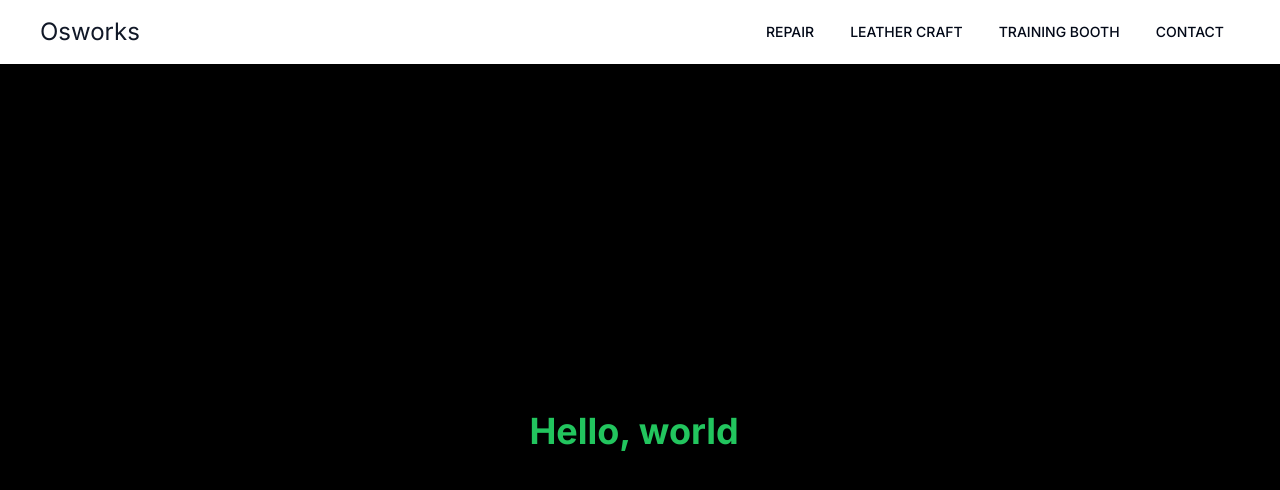
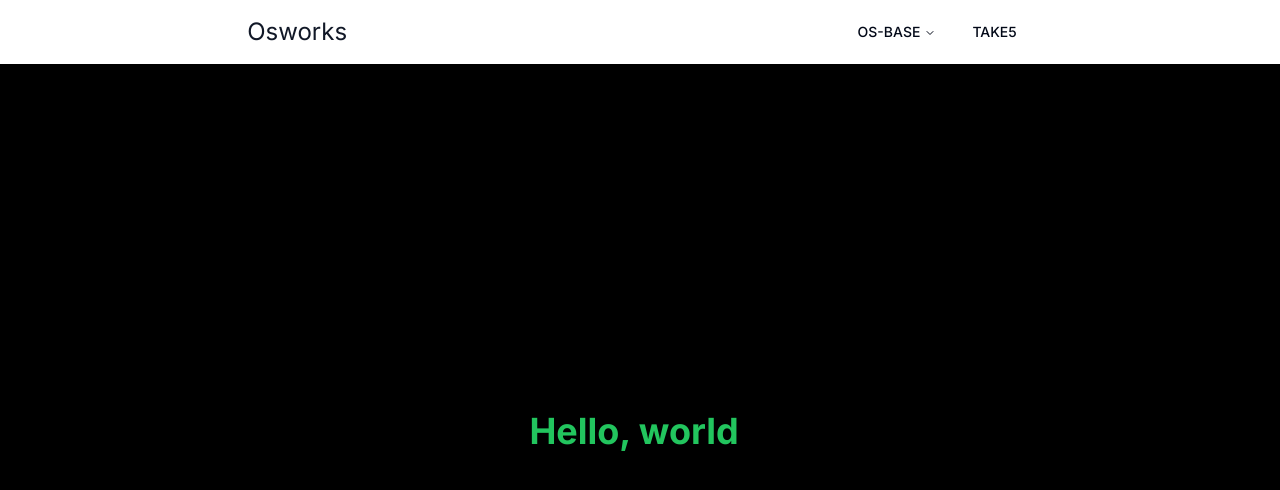
Before and after one commit to kyoto-kanko/osworks-corporate-site, a Next.js app: page / in a window 1280 px wide. Shown: the top 490 px of the page. Built offline with nearby package versions, Linux system fonts and the light colour scheme.

Commit message:
fix: header

```diff
--- a/src/components/Header.tsx
+++ b/src/components/Header.tsx
@@ -16,74 +16,52 @@ import {
 
 const components: { title: string; href: string; description: string }[] = [
   {
-    title: "Alert Dialog",
-    href: "/docs/primitives/alert-dialog",
+    title: "修理・加工",
+    href: "/repair",
     description:
       "A modal dialog that interrupts the user with important content and expects a response.",
   },
   {
-    title: "Hover Card",
+    title: "革製品",
     href: "/docs/primitives/hover-card",
     description:
       "For sighted users to preview content available behind a link.",
   },
   {
-    title: "Progress",
+    title: "トレーニングブース",
     href: "/docs/primitives/progress",
     description:
       "Displays an indicator showing the completion progress of a task, typically displayed as a progress bar.",
-  },
-  {
-    title: "Scroll-area",
-    href: "/docs/primitives/scroll-area",
-    description: "Visually or semantically separates content.",
-  },
-  {
-    title: "Tabs",
-    href: "/docs/primitives/tabs",
-    description:
-      "A set of layered sections of content—known as tab panels—that are displayed one at a time.",
-  },
-  {
-    title: "Tooltip",
-    href: "/docs/primitives/tooltip",
-    description:
-      "A popup that displays information related to an element when the element receives keyboard focus or the mouse hovers over it.",
   },
 ];
 
 const Header = () => {
   return (
-    <div className="py-8 px-10 flex items-center justify-between h-16">
+    <div className="h-16 flex items-center justify-around">
       <div className="text-2xl text-gray-900 dark:text-white">Osworks</div>
       <div>
         <NavigationMenu>
           <NavigationMenuList>
             <NavigationMenuItem>
-              <Link href="/docs" legacyBehavior passHref>
-                <NavigationMenuLink className={navigationMenuTriggerStyle()}>
-                  REPAIR
-                </NavigationMenuLink>
-              </Link>
+              <NavigationMenuTrigger>OS-BASE</NavigationMenuTrigger>
+              <NavigationMenuContent>
+                <ul className="grid w-[400px] gap-3 p-4 md:w-[500px] md:grid-cols-2 lg:w-[600px] ">
+                  {components.map((component) => (
+                    <ListItem
+                      key={component.title}
+                      title={component.title}
+                      href={component.href}
+                    >
+                      {component.description}
+                    </ListItem>
+                  ))}
+                </ul>
+              </NavigationMenuContent>
             </NavigationMenuItem>
             <NavigationMenuItem>
               <Link href="/docs" legacyBehavior passHref>
                 <NavigationMenuLink className={navigationMenuTriggerStyle()}>
-                  LEATHER CRAFT
-                </NavigationMenuLink>
-              </Link>
-            </NavigationMenuItem>
-            <NavigationMenuItem>
-              <Link href="/docs" legacyBehavior passHref>
-                <NavigationMenuLink className={navigationMenuTriggerStyle()}>
-                  TRAINING BOOTH
-                </NavigationMenuLink>
-              </Link>
-            </NavigationMenuItem>
-            <NavigationMenuItem>
-              <Link href="/docs" legacyBehavior passHref>
-                <NavigationMenuLink className={navigationMenuTriggerStyle()}>
-                  CONTACT
+                  TAKE5
                 </NavigationMenuLink>
               </Link>
             </NavigationMenuItem>
```
